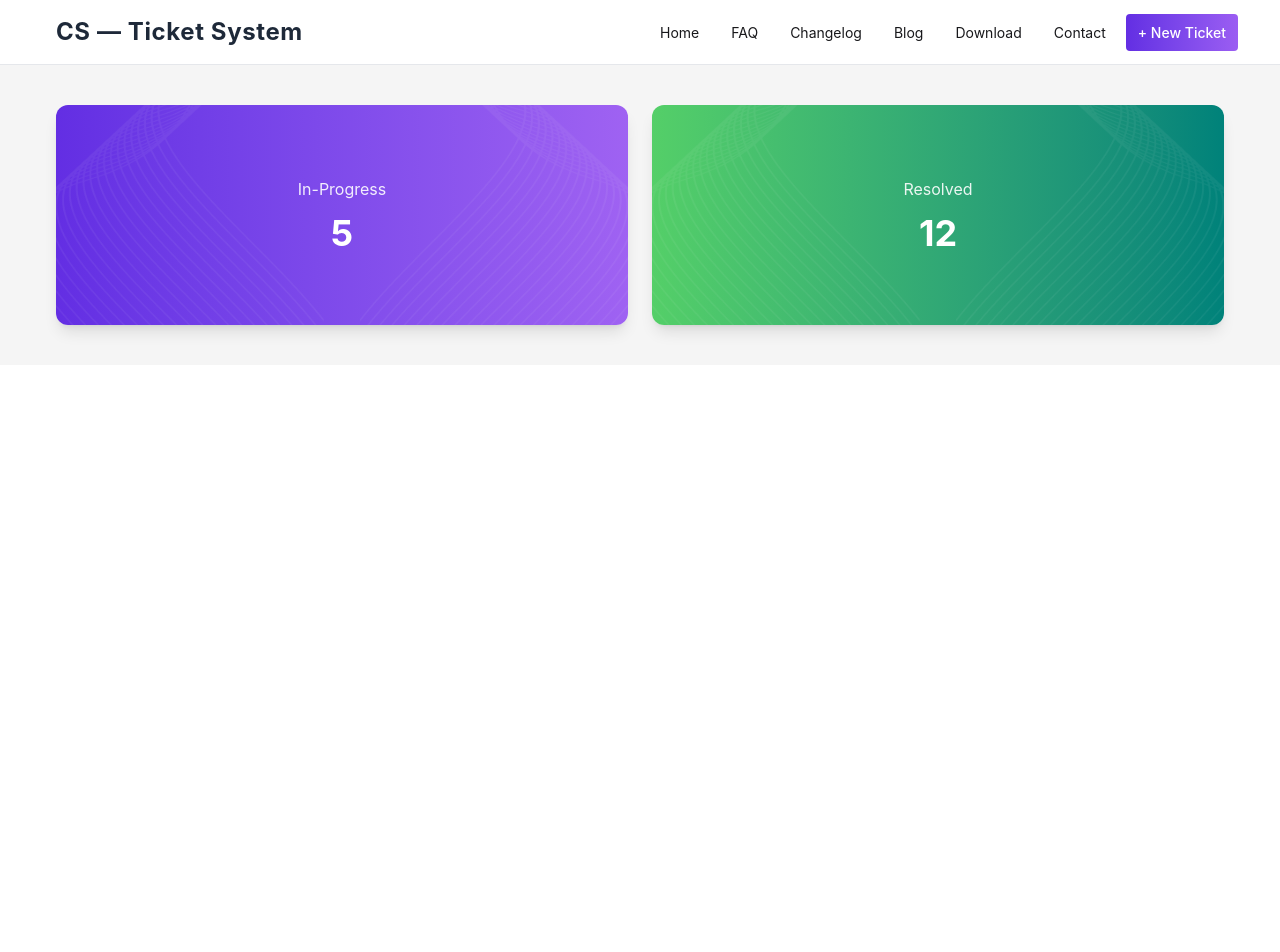
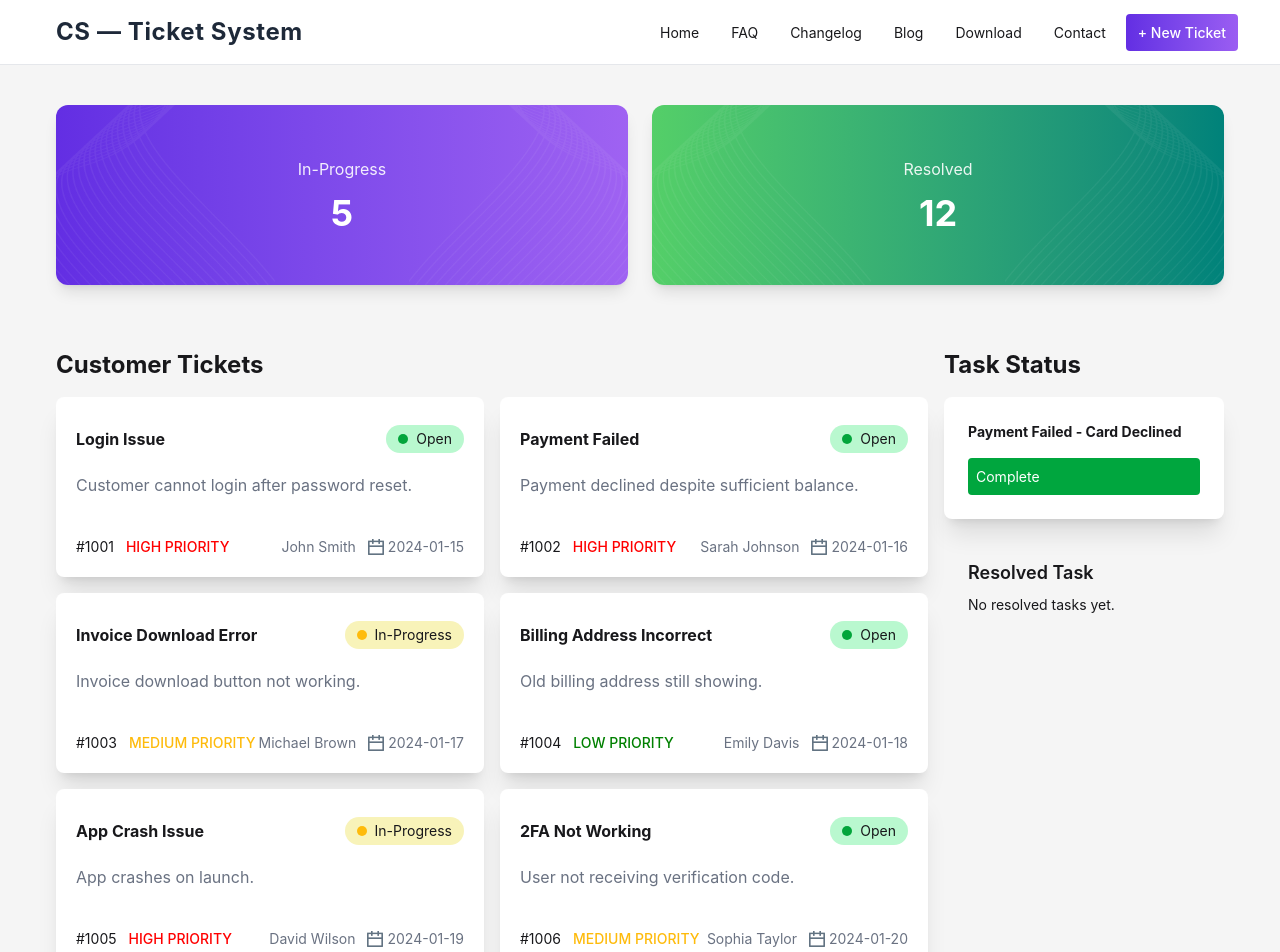
Before and after one commit to sumaiyaa005/customer-support-ticket, a React (Vite) app: page / in a window 1280 px wide. Shown: the top 952 px of the page. Before the commit the page ends 800 px from the top, so only its background shows below. Built offline with nearby package versions, Linux system fonts and the light colour scheme.

Commit message:
custome ticket card desingwith dynamic data and task card desing

```diff
--- /dev/null
+++ b/public/tickets.json
@@ -0,0 +1,109 @@
+[
+  {
+    "id": "#1001",
+    "title": "Login Issue",
+    "description": "Customer cannot login after password reset.",
+    "customer": "John Smith",
+    "priority": { "level": "HIGH PRIORITY ", "color": "red" },
+    "status": { "type": "Open", "color": "#02A53B", "background": "#B9F8CF" },
+    "createdAt": "2024-01-15"
+  },
+  {
+    "id": "#1002",
+    "title": "Payment Failed",
+    "description": "Payment declined despite sufficient balance.",
+    "customer": "Sarah Johnson",
+    "priority": { "level": "HIGH PRIORITY ", "color": "red" },
+    "status": { "type": "Open", "color": "#02A53B", "background": "#B9F8CF" },
+    "createdAt": "2024-01-16"
+  },
+  {
+    "id": "#1003",
+    "title": "Invoice Download Error",
+    "description": "Invoice download button not working.",
+    "customer": "Michael Brown",
+    "priority": { "level": "MEDIUM PRIORITY ", "color": "#FEBB0C" },
+    "status": {
+      "type": "In-Progress",
+      "color": "#FEBB0C",
+      "background": "#F8F3B9"
+    },
+    "createdAt": "2024-01-17"
+  },
+  {
+    "id": "#1004",
+    "title": "Billing Address Incorrect",
+    "description": "Old billing address still showing.",
+    "customer": "Emily Davis",
+    "priority": { "level": "LOW PRIORITY ", "color": "green" },
+    "status": { "type": "Open", "color": "#02A53B", "background": "#B9F8CF" },
+    "createdAt": "2024-01-18"
+  },
+  {
+    "id": "#1005",
+    "title": "App Crash Issue",
+    "description": "App crashes on launch.",
+    "customer": "David Wilson",
+    "priority": { "level": "HIGH PRIORITY ", "color": "red" },
+    "status": {
+      "type": "In-Progress",
+      "color": "#FEBB0C",
+      "background": "#F8F3B9"
+    },
+    "createdAt": "2024-01-19"
+  },
+  {
+    "id": "#1006",
+    "title": "2FA Not Working",
+    "description": "User not receiving verification code.",
+    "customer": "Sophia Taylor",
+    "priority": { "level": "MEDIUM PRIORITY ", "color": "#FEBB0C" },
+    "status": { "type": "Open", "color": "#02A53B", "background": "#B9F8CF" },
+    "createdAt": "2024-01-20"
+  },
+  {
+    "id": "#1007",
+    "title": "Profile Upload Failed",
+    "description": "Image upload error when updating profile.",
+    "customer": "James Anderson",
+    "priority": { "level": "LOW PRIORITY ", "color": "green" },
+    "status": {
+      "type": "In-Progress",
+      "color": "#FEBB0C",
+      "background": "#F8F3B9"
+    },
+    "createdAt": "2024-01-21"
+  },
+  {
+    "id": "#1008",
+    "title": "Subscription Auto Renewal",
+    "description": "Auto renewal toggle not working.",
+    "customer": "Olivia Martinez",
+    "priority": { "level": "MEDIUM PRIORITY ", "color": "#FEBB0C" },
+    "status": { "type": "Open", "color": "#02A53B", "background": "#B9F8CF" },
+    "createdAt": "2024-01-22"
+  },
+  {
+    "id": "#1009",
+    "title": "Missing Confirmation Email",
+    "description": "Order confirmation email not received.",
+    "customer": "Liam Thomas",
+    "priority": { "level": "HIGH PRIORITY ", "color": "red" },
+    "status": { "type": "Open", "color": "#02A53B", "background": "#B9F8CF" },
+    "createdAt": "2024-01-23"
+  },
+  {
+    "id": "#1010",
+    "title": "Refund Not Processed",
+    "description": "Refund requested but not received yet.",
+    "customer": "Isabella Garcia",
+    "priority": { "level": "HIGH PRIORITY ", "color": "red" },
+    "status": {
+      "type": "In-Progress",
+      "color": "#FEBB0C",
+      "background": "#F8F3B9"
+    },
+
+    "createdAt": "2024-01-24"
+  }
+]
--- a/src/App.jsx
+++ b/src/App.jsx
@@ -1,6 +1,14 @@
 import "./App.css";
 import Navbar from "./component/Navbar/Navbar";
 import CountProgressResolveCard from "./component/CountProgressResolveCard/CountProgressResolveCard";
+import CustomerCard from "./component/CustomersCard/CustomerCard";
+import { Suspense } from "react";
+
+const fetchCustomerTicket = async () => {
+  const res = await fetch("/tickets.json");
+  return res.json();
+};
+const customerTicketPromise = fetchCustomerTicket();
 
 function App() {
   return (
@@ -11,8 +19,50 @@ function App() {
         <div className="max-w-[1200px] mx-auto px-4">
           {/* content start */}
           <CountProgressResolveCard />
-          {/* content end */}
+          {/* customer card */}
+
+          <div className="grid grid-cols-1 lg:grid-cols-12 gap-4 mt-16">
+            {/* Left: Customer Tickets - Wider (col-span-8) */}
+            <div className="lg:col-span-9">
+              <Suspense
+                fallback={
+                  <span className="loading loading-spinner loading-xl"></span>
+                }
+              >
+                <CustomerCard
+                  customerTicketPromise={customerTicketPromise}
+                ></CustomerCard>
+              </Suspense>
+            </div>
+            {/* Right: Task Status - Narrower (col-span-4) */}
+            <div className="lg:col-span-3">
+              <h1 className="text-2xl font-bold mb-4">Task Status</h1>
+              <div className="grid grid-cols-1 gap-4">
+                {/* Complete Ticket Example 1 */}
+                <div className="card bg-base-100 shadow-xl">
+                  <div className="card-body">
+                    <h4 className="font-bold">
+                      Payment Failed - Card Declined
+                    </h4>
+                    <div className="bg-green-600 text-white p-2 rounded mt-2">
+                      Complete
+                    </div>
+                  </div>
+                </div>
+
+                {/* Resolved Task */}
+                <div className="card  ">
+                  <div className="card-body">
+                    <h2 className="card-title">Resolved Task</h2>
+                    <p>No resolved tasks yet.</p>
+                  </div>
+                </div>
+              </div>
+            </div>
+          </div>
         </div>
+
+        {/* content end */}
       </div>
     </div>
   );
--- a/src/component/CountProgressResolveCard/CountProgressResolveCard.jsx
+++ b/src/component/CountProgressResolveCard/CountProgressResolveCard.jsx
@@ -5,7 +5,7 @@ const CountProgressResolveCard = () => {
   return (
     <div>
       {/* Cards Grid */}
-      <div className="grid grid-cols-1 md:grid-cols-2 gap-6">
+      <div className="grid grid-cols-1 md:grid-cols-2 gap-6 ">
         {/* In Progress Card */}
         <SingleCountProgressResolveCard
           title="In-Progress"
--- a/src/component/CountProgressResolveCard/SingleCountProgressResolveCard.jsx
+++ b/src/component/CountProgressResolveCard/SingleCountProgressResolveCard.jsx
@@ -4,11 +4,11 @@ import shape2 from "../../assets/shape_2.png";
 
 const SingleCountProgressResolveCard = ({ title, count, gradient }) => {
   return (
-    <div>
+    <div >
       <div
-        className={`relative min-h-[180px] md:h-[220px]
+        className={`relative min-h-[160px] md:h-[180px]
       ${gradient}
-      rounded-xl shadow-lg px-6 md:px-10 py-8
+      rounded-xl shadow-lg px-6 md:px-10 py-5
       text-white flex flex-col justify-center text-center
       overflow-hidden`}
       >
--- /dev/null
+++ b/src/component/CustomersCard/CustomerCard.jsx
@@ -0,0 +1,24 @@
+import React, { use } from "react";
+import SingleCustomerCard from "../SingleCustomerCard/SingleCustomerCard";
+
+const CustomerCard = ({ customerTicketPromise }) => {
+  const customerTickets = use(customerTicketPromise);
+  //   console.log(customerTicket);
+
+  return (
+    <>
+      <h1 className="text-2xl font-bold mb-4">Customer Tickets</h1>
+
+      <div className="grid grid-cols-1 md:grid-cols-2 gap-4">
+        {customerTickets.map((customerTicket) => (
+          <SingleCustomerCard
+            key={customerTicket.id}
+            customerTicket={customerTicket}
+          ></SingleCustomerCard>
+        ))}
+      </div>
+    </>
+  );
+};
+
+export default CustomerCard;
--- /dev/null
+++ b/src/component/SingleCustomerCard/SingleCustomerCard.jsx
@@ -0,0 +1,59 @@
+import React from "react";
+import calender from "../../assets/calender.png";
+const SingleCustomerCard = ({ customerTicket }) => {
+  //   console.log(customerTickets);
+  const { id, title, description, customer, priority, status, createdAt } =
+    customerTicket;
+
+  return (
+    <>
+      {/* Ticket 1 */}
+      <div className="card bg-base-100 shadow-xl">
+        <div className="p-5">
+          {/* Title & Status */}
+          <div className="flex justify-between items-center mt-2 mb-5">
+            <h4 className="font-bold">{title}</h4>
+
+            {/* Status Badge */}
+            <div
+              className="flex items-center gap-2 px-3 py-1 rounded-full text-sm"
+              style={{
+                backgroundColor: status.background,
+              }}
+            >
+              <div
+                className="w-2.5 h-2.5 rounded-full"
+                style={{ backgroundColor: status.color }}
+              ></div>
+              <span>{status.type}</span>
+            </div>
+          </div>
+
+          {/* Description */}
+          <p className="text-gray-500 pb-5">{description}</p>
+
+          {/* ID & Priority */}
+          <div className="flex justify-between mt-5 text-sm">
+            <div className="flex items-center gap-3">
+              <p>{id}</p>
+              <p className="font-medium" style={{ color: priority.color }}>
+                {priority.level}
+              </p>
+            </div>
+
+            {/* Name & Date */}
+            <div className="flex items-center gap-3 text-gray-500">
+              <p>{customer}</p>
+              <p className="flex items-center gap-1">
+                <img src={calender} alt="Calendar icon" className="w-4 h-4" />
+                <span>{createdAt}</span>
+              </p>
+            </div>
+          </div>
+        </div>
+      </div>
+    </>
+  );
+};
+
+export default SingleCustomerCard;
```
Also changed, not shown: src/assets/calender.png (added).
